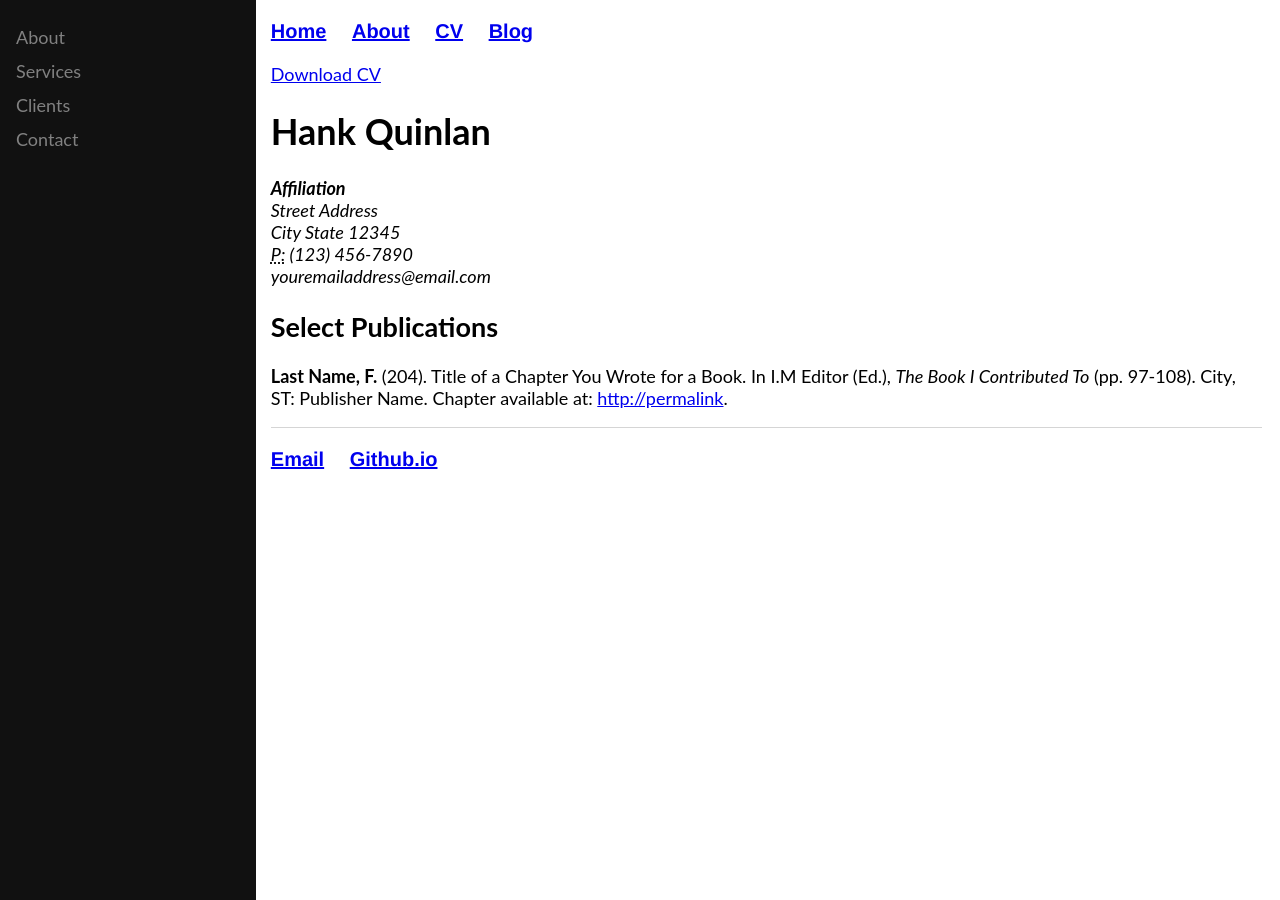
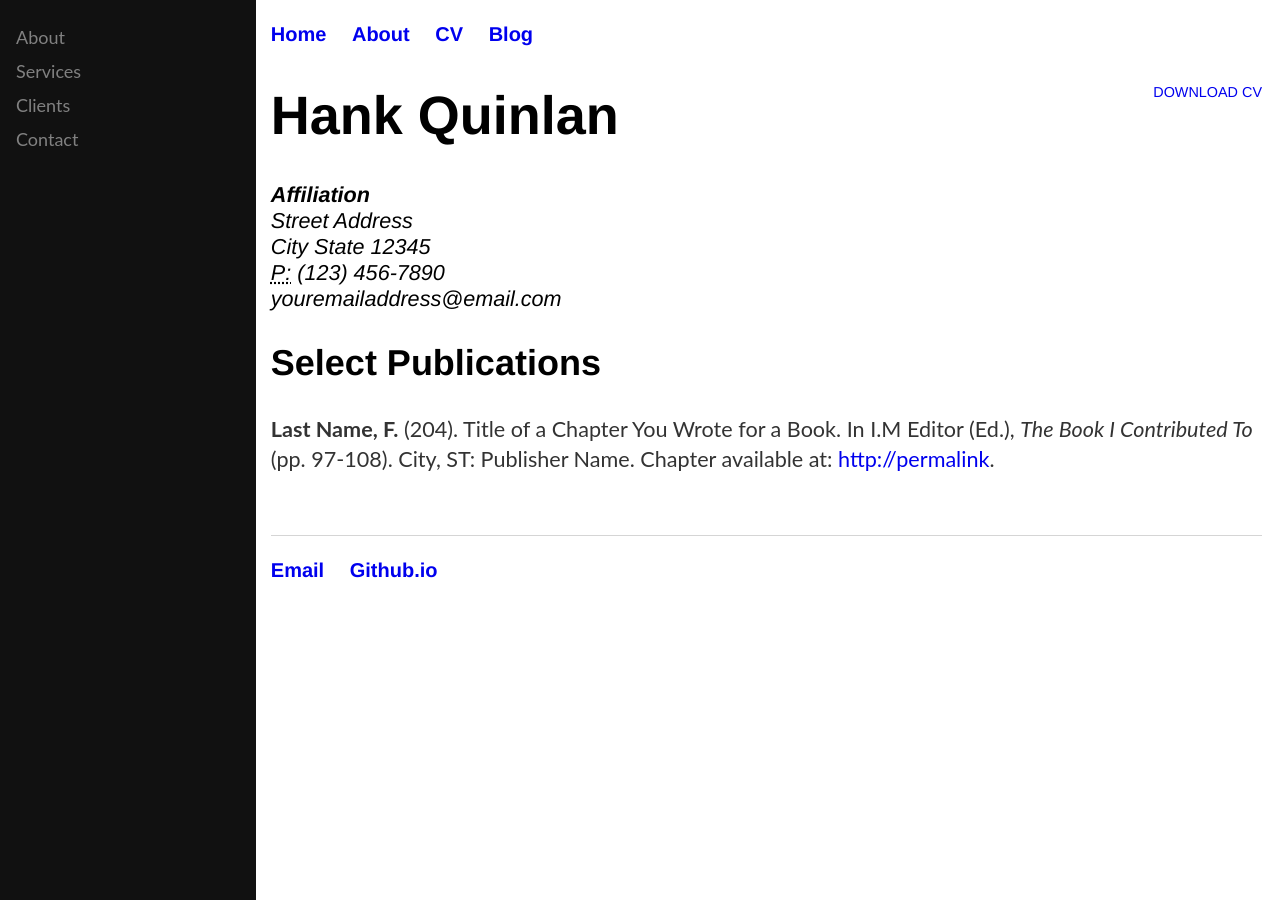
Before and after one commit to hoAngnaMPHan/apmaths.github.io, a Jekyll site: the page built from cv/index.html, in a window 1280 px wide. Built offline with Jekyll 4.4.1, drawn with Linux system fonts in a browser that asks for light colours.

Commit message:
Update style.css

```diff
--- a/css/style.css
+++ b/css/style.css
@@ -1,9 +1,16 @@
-body {
-  font-family: "Lato", sans-serif;
-}
+body {  font-family: "Lato", sans-serif;}
 
-.sidenav {
-  height: 100%;
+a { text-decoration: none; color: #00099; }
+a:hover { text-decoration: underline; }
+
+p, ul { font-size: 1.5em; line-height: 1.4em; color: #333; }
+
+h1, h2, h3, h4 { font-family: 'Helvetica', 'Arial', 'Sans-Serif'; }
+h1 { font-size: 2em;  }
+h2 { font-size: 1.8em; }
+h3 { font-size: 1.5em; }
+h4 { font-size: 1.3em; }
+.sidenav {   height: 100%;
   width: 20%;
   position: fixed;
   z-index: 1;
@@ -11,20 +18,15 @@ body {
   left: 0;
   background-color: #111;
   overflow-x: hidden;
-  padding-top: 20px;
-}
+  padding-top: 20px;}
 
-.sidenav a {
-  padding: 6px 8px 6px 16px;
+.sidenav a {   padding: 6px 8px 6px 16px;
   text-decoration: none;
   font-size: 18px;
   color: #818181;
-  display: block;
-}
+  display: block; }
 
-.sidenav a:hover {
-  color: #f1f1f1;
-}
+.sidenav a:hover {  color: #f1f1f1;}
 
 .main {
   margin-left: 20%; /* Same as the width of the sidenav */
@@ -39,11 +41,22 @@ body {
 }
 
 
-
-
 nav ul, footer ul { font-size: 20px; font-family: 'Helvetica', 'Arial', 'Sans-Serif'; padding: 0px; list-style: none; font-weight: bold; }
 
 nav ul li, footer ul li { display: inline; margin-right: 20px; }
 
 
 footer { border-top: 1px solid #d5d5d5; font-size: 0.8em; }
+
+/* Blog */
+ul.posts { margin: 20px auto 40px; font-size: 1.5em; }
+ul.posts li { list-style: none; }
+
+
+/* CV */
+.cv { margin: 0px 0px 60px; }
+.cv h1 { font-size: 3em; }
+.cv h2 { font-size: 2em; }
+.cv address, .cv .download { font-family: 'Helvetica', 'Arial', 'Sans-Serif'; }
+.cv address, .cv p { font-size: 1.2em; }
+.cv .download { float: right; font-size: .8em; text-transform: uppercase; }
```
